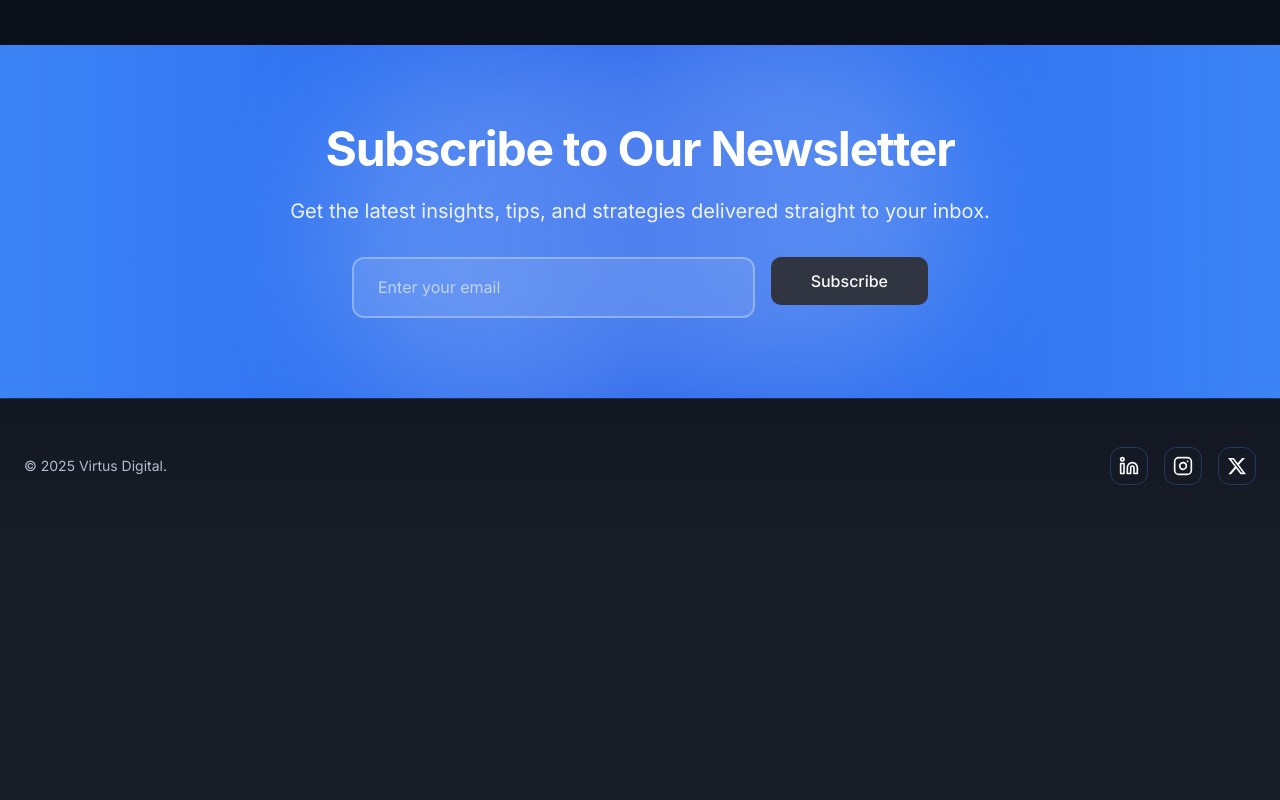
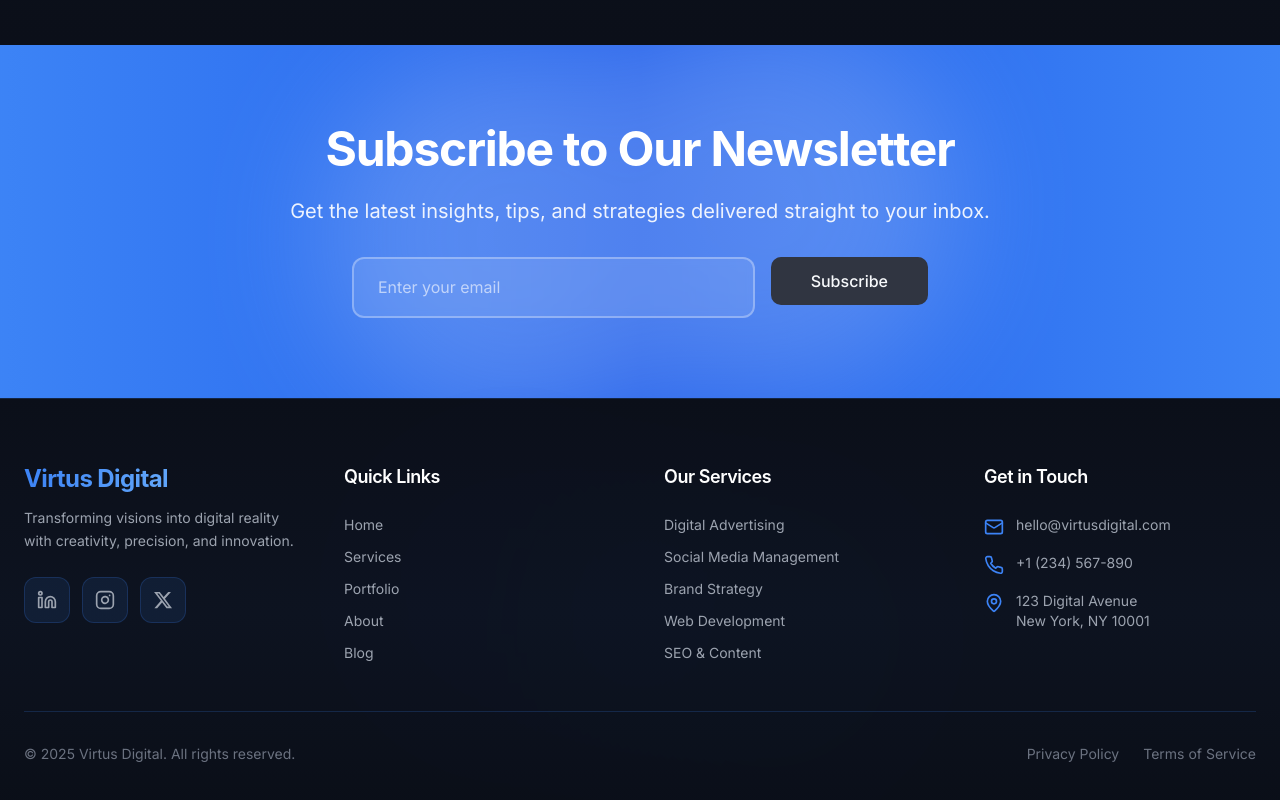
Before and after one commit to Virtus-digital/virtus-digital-elegance, a React (Vite) app: page /blog in a window 1280 px wide. Shown: the part 2029-2829 px from the top of the page. Before the commit the page ends 2562 px from the top, so only its background shows below. Built offline with nearby package versions, Linux system fonts and the light colour scheme; the HTML template or start-up script is replaced by a standard one.

Commit message:
Enhance Footer component with new layout, quick links, services, and contact information; update styles for improved aesthetics

```diff
--- a/src/components/Footer.tsx
+++ b/src/components/Footer.tsx
@@ -1,42 +1,155 @@
-import { Linkedin, Instagram } from "lucide-react";
+import { Link } from "react-router-dom";
+import { Linkedin, Instagram, Mail, MapPin, Phone } from "lucide-react";
 
 const Footer = () => {
+  const quickLinks = [
+    { name: "Home", path: "/" },
+    { name: "Services", path: "/services" },
+    { name: "Portfolio", path: "/portfolio" },
+    { name: "About", path: "/about" },
+    { name: "Blog", path: "/blog" },
+  ];
+
+  const services = [
+    "Digital Advertising",
+    "Social Media Management",
+    "Brand Strategy",
+    "Web Development",
+    "SEO & Content",
+  ];
+
   return (
-    <footer className="bg-gradient-to-b from-secondary/20 to-background border-t border-primary/20 py-12">
-      <div className="container mx-auto px-6">
-        <div className="flex flex-col md:flex-row justify-between items-center gap-6">
-          <div className="text-sm text-muted-foreground">© 2025 Virtus Digital.</div>
+    <footer className="relative bg-gradient-to-b from-[#0b0f19] via-[#0d1320] to-[#0a0e17] border-t border-blue-500/20">
+      {/* Subtle glow effects */}
+      <div className="absolute inset-0 opacity-5">
+        <div className="absolute top-0 left-1/4 w-96 h-96 bg-blue-600/20 rounded-full blur-3xl"></div>
+        <div className="absolute bottom-0 right-1/4 w-96 h-96 bg-primary/20 rounded-full blur-3xl"></div>
+      </div>
 
-          <div className="flex gap-4">
+      <div className="container mx-auto px-6 py-16 relative z-10">
+        <div className="grid grid-cols-1 md:grid-cols-2 lg:grid-cols-4 gap-12 mb-12">
+          {/* Brand Section */}
+          <div className="space-y-6">
+            <div>
+              <h3 className="text-2xl font-bold bg-gradient-to-r from-primary via-blue-400 to-primary bg-clip-text text-transparent mb-3">
+                Virtus Digital
+              </h3>
+              <p className="text-gray-400 text-sm leading-relaxed">
+                Transforming visions into digital reality with creativity, precision, and innovation.
+              </p>
+            </div>
+
+            {/* Social Links */}
+            <div className="flex gap-3">
               <a
                 href="https://linkedin.com"
                 target="_blank"
                 rel="noopener noreferrer"
-              className="p-2 rounded-lg border border-primary/30 hover:bg-gradient-to-r hover:from-primary hover:to-blue-600 hover:text-primary-foreground hover:border-transparent transition-all duration-300 hover:scale-110"
+                className="group relative p-3 rounded-xl bg-gradient-to-br from-blue-500/10 to-primary/10 border border-blue-500/20 hover:border-primary/50 transition-all duration-300 hover:scale-110 hover:shadow-lg hover:shadow-primary/20"
                 aria-label="LinkedIn"
               >
-              <Linkedin className="h-5 w-5" />
+                <Linkedin className="h-5 w-5 text-gray-400 group-hover:text-primary transition-colors" />
               </a>
               <a
                 href="https://instagram.com"
                 target="_blank"
                 rel="noopener noreferrer"
-              className="p-2 rounded-lg border border-primary/30 hover:bg-gradient-to-r hover:from-primary hover:to-blue-600 hover:text-primary-foreground hover:border-transparent transition-all duration-300 hover:scale-110"
+                className="group relative p-3 rounded-xl bg-gradient-to-br from-blue-500/10 to-primary/10 border border-blue-500/20 hover:border-primary/50 transition-all duration-300 hover:scale-110 hover:shadow-lg hover:shadow-primary/20"
                 aria-label="Instagram"
               >
-              <Instagram className="h-5 w-5" />
+                <Instagram className="h-5 w-5 text-gray-400 group-hover:text-primary transition-colors" />
               </a>
               <a
                 href="https://twitter.com"
                 target="_blank"
                 rel="noopener noreferrer"
-              className="p-2 rounded-lg border border-primary/30 hover:bg-gradient-to-r hover:from-primary hover:to-blue-600 hover:text-primary-foreground hover:border-transparent transition-all duration-300 hover:scale-110"
+                className="group relative p-3 rounded-xl bg-gradient-to-br from-blue-500/10 to-primary/10 border border-blue-500/20 hover:border-primary/50 transition-all duration-300 hover:scale-110 hover:shadow-lg hover:shadow-primary/20"
                 aria-label="X (Twitter)"
               >
-              <svg className="h-5 w-5" fill="currentColor" viewBox="0 0 24 24">
+                <svg className="h-5 w-5 text-gray-400 group-hover:text-primary transition-colors" fill="currentColor" viewBox="0 0 24 24">
                   <path d="M18.244 2.25h3.308l-7.227 8.26 8.502 11.24H16.17l-5.214-6.817L4.99 21.75H1.68l7.73-8.835L1.254 2.25H8.08l4.713 6.231zm-1.161 17.52h1.833L7.084 4.126H5.117z" />
                 </svg>
               </a>
+            </div>
+          </div>
+
+          {/* Quick Links */}
+          <div>
+            <h4 className="text-white font-semibold mb-6 text-lg">Quick Links</h4>
+            <ul className="space-y-3">
+              {quickLinks.map((link, index) => (
+                <li key={index}>
+                  <Link
+                    to={link.path}
+                    className="group flex items-center text-gray-400 hover:text-primary transition-all duration-300"
+                  >
+                    <span className="w-0 h-0.5 bg-gradient-to-r from-primary to-blue-600 group-hover:w-4 transition-all duration-300 mr-0 group-hover:mr-2"></span>
+                    <span className="text-sm">{link.name}</span>
+                  </Link>
+                </li>
+              ))}
+            </ul>
+          </div>
+
+          {/* Services */}
+          <div>
+            <h4 className="text-white font-semibold mb-6 text-lg">Our Services</h4>
+            <ul className="space-y-3">
+              {services.map((service, index) => (
+                <li key={index}>
+                  <Link
+                    to="/services"
+                    className="group flex items-center text-gray-400 hover:text-primary transition-all duration-300"
+                  >
+                    <span className="w-0 h-0.5 bg-gradient-to-r from-primary to-blue-600 group-hover:w-4 transition-all duration-300 mr-0 group-hover:mr-2"></span>
+                    <span className="text-sm">{service}</span>
+                  </Link>
+                </li>
+              ))}
+            </ul>
+          </div>
+
+          {/* Contact Info */}
+          <div>
+            <h4 className="text-white font-semibold mb-6 text-lg">Get in Touch</h4>
+            <ul className="space-y-4">
+              <li className="flex items-start gap-3 text-gray-400 group hover:text-primary transition-colors">
+                <Mail className="h-5 w-5 mt-0.5 flex-shrink-0 text-primary" />
+                <a href="mailto:hello@virtusdigital.com" className="text-sm hover:underline">
+                  hello@virtusdigital.com
+                </a>
+              </li>
+              <li className="flex items-start gap-3 text-gray-400 group hover:text-primary transition-colors">
+                <Phone className="h-5 w-5 mt-0.5 flex-shrink-0 text-primary" />
+                <a href="tel:+1234567890" className="text-sm hover:underline">
+                  +1 (234) 567-890
+                </a>
+              </li>
+              <li className="flex items-start gap-3 text-gray-400">
+                <MapPin className="h-5 w-5 mt-0.5 flex-shrink-0 text-primary" />
+                <span className="text-sm">
+                  123 Digital Avenue<br />
+                  New York, NY 10001
+                </span>
+              </li>
+            </ul>
+          </div>
+        </div>
+
+        {/* Bottom Bar */}
+        <div className="pt-8 border-t border-blue-500/20">
+          <div className="flex flex-col md:flex-row justify-between items-center gap-4">
+            <p className="text-gray-500 text-sm">
+              © 2025 Virtus Digital. All rights reserved.
+            </p>
+            <div className="flex gap-6">
+              <Link to="/privacy" className="text-gray-500 hover:text-primary text-sm transition-colors">
+                Privacy Policy
+              </Link>
+              <Link to="/terms" className="text-gray-500 hover:text-primary text-sm transition-colors">
+                Terms of Service
+              </Link>
+            </div>
           </div>
         </div>
       </div>
--- a/src/pages/Index.tsx
+++ b/src/pages/Index.tsx
@@ -482,20 +482,19 @@ const Index = () => {
             </p>
           </div>
 
-          <div className="grid grid-cols-1 md:grid-cols-3 gap-8 max-w-6xl mx-auto mb-16">
+          <div className="grid grid-cols-1 md:grid-cols-3 gap-8 max-w-8xl mx-auto mb-16">
             {portfolioPreview.map((project, index) => (
               <div
                 key={index}
                 className="group relative overflow-hidden rounded-2xl glass-strong hover:border-primary/50 card-hover transition-all duration-500 fade-in-up"
                 style={{ animationDelay: `${index * 0.15}s` }}
               >
-                <div className="relative h-[320px] overflow-hidden">
+                <div className="relative h-[280px] overflow-hidden">
                   <img src={project.image} alt={project.title} className="w-full h-full object-cover group-hover:scale-110 transition-all duration-700" />
                   <div className="absolute inset-0 bg-gradient-to-t from-black/95 via-black/50 to-transparent opacity-90 group-hover:opacity-95 transition-opacity" />
                   <div className="absolute inset-0 bg-gradient-to-br from-primary/10 to-blue-600/10 opacity-0 group-hover:opacity-100 transition-opacity duration-500" />
                   <div className="absolute bottom-0 left-0 right-0 p-6 text-white transform translate-y-0 group-hover:-translate-y-2 transition-transform duration-500">
-                    <h3 className="text-2xl font-bold mb-2 group-hover:text-primary transition-colors">{project.title}</h3>
-                    <p className="text-sm text-blue-300">{project.client}</p>
+                    <h3 className="text-2xl font-bold group-hover:text-primary transition-colors">{project.title}</h3>
                   </div>
                 </div>
               </div>
--- a/src/pages/PortfolioPage.tsx
+++ b/src/pages/PortfolioPage.tsx
@@ -95,7 +95,7 @@ const PortfolioPage = () => {
       {/* Portfolio Grid */}
       <section className="py-20 bg-gradient-to-b from-[#0b0f19] via-[#0d1320] to-[#0b0f19]">
         <div className="container mx-auto px-6">
-          <div className="grid grid-cols-1 md:grid-cols-2 lg:grid-cols-3 gap-8 max-w-7xl mx-auto">
+          <div className="grid grid-cols-1 md:grid-cols-2 lg:grid-cols-3 gap-8 max-w-8xl mx-auto">
             {projects.map((project) => (
               <Card
                 key={project.id}
@@ -114,16 +114,8 @@ const PortfolioPage = () => {
                       />
                       <div className="absolute inset-0 bg-gradient-to-t from-black/90 via-black/50 to-transparent opacity-60 group-hover:opacity-80 transition-opacity duration-300" />
 
-                      <div className="absolute top-4 left-4">
-                        <Badge className="bg-primary/90 backdrop-blur-sm">
-                          {project.category}
-                        </Badge>
-                      </div>
-
                       <div className="absolute bottom-0 left-0 right-0 p-6 text-white">
-                        <h3 className="text-2xl font-bold mb-2">{project.title}</h3>
-                        <p className="text-sm text-blue-300 mb-2">{project.client}</p>
-                        <p className="text-sm text-white/80 line-clamp-2">{project.description}</p>
+                        <h3 className="text-2xl font-bold">{project.title}</h3>
                       </div>
                     </div>
                   </div>
```
Lines whose indentation alone changed are shown as unchanged.
